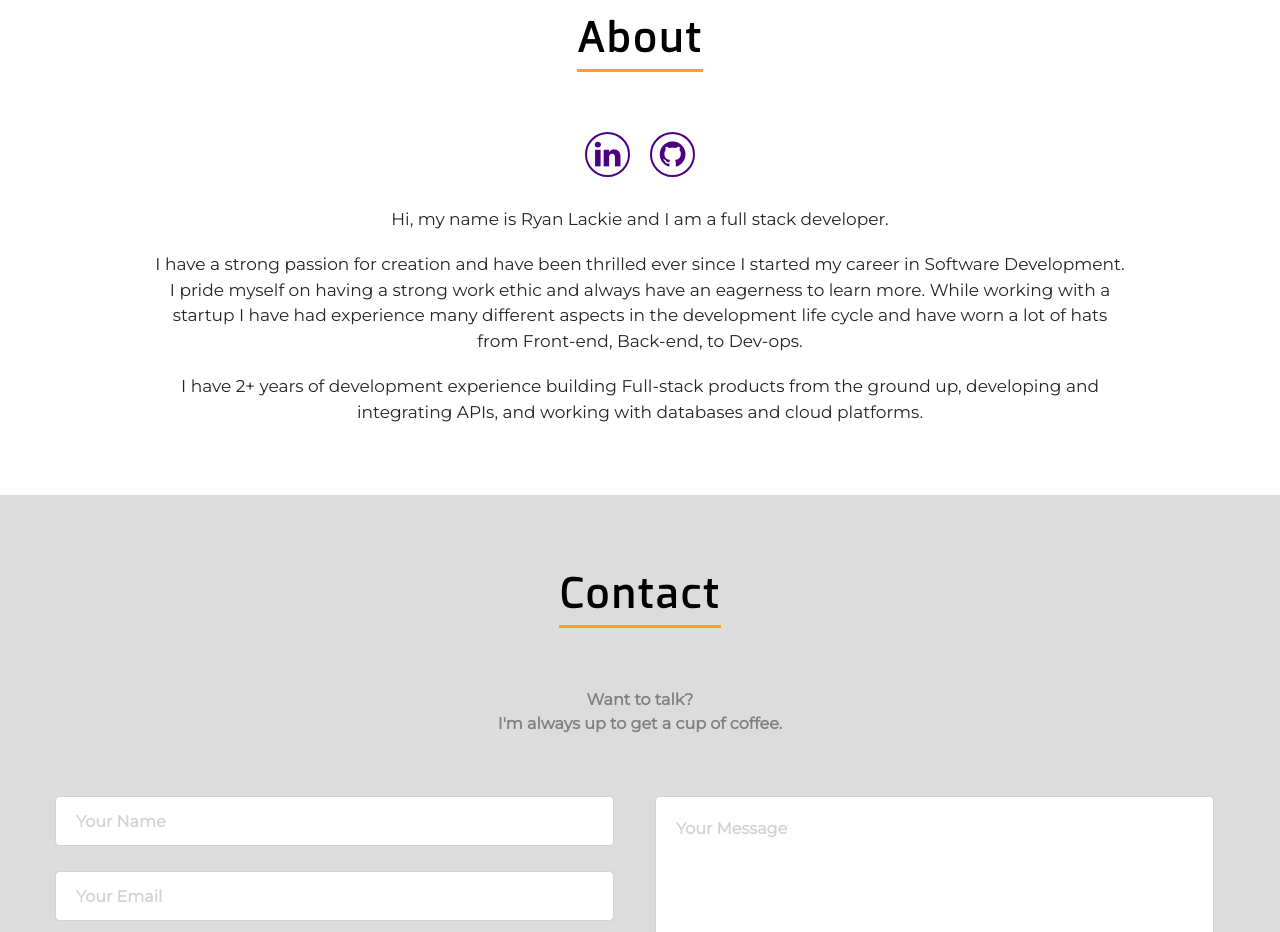
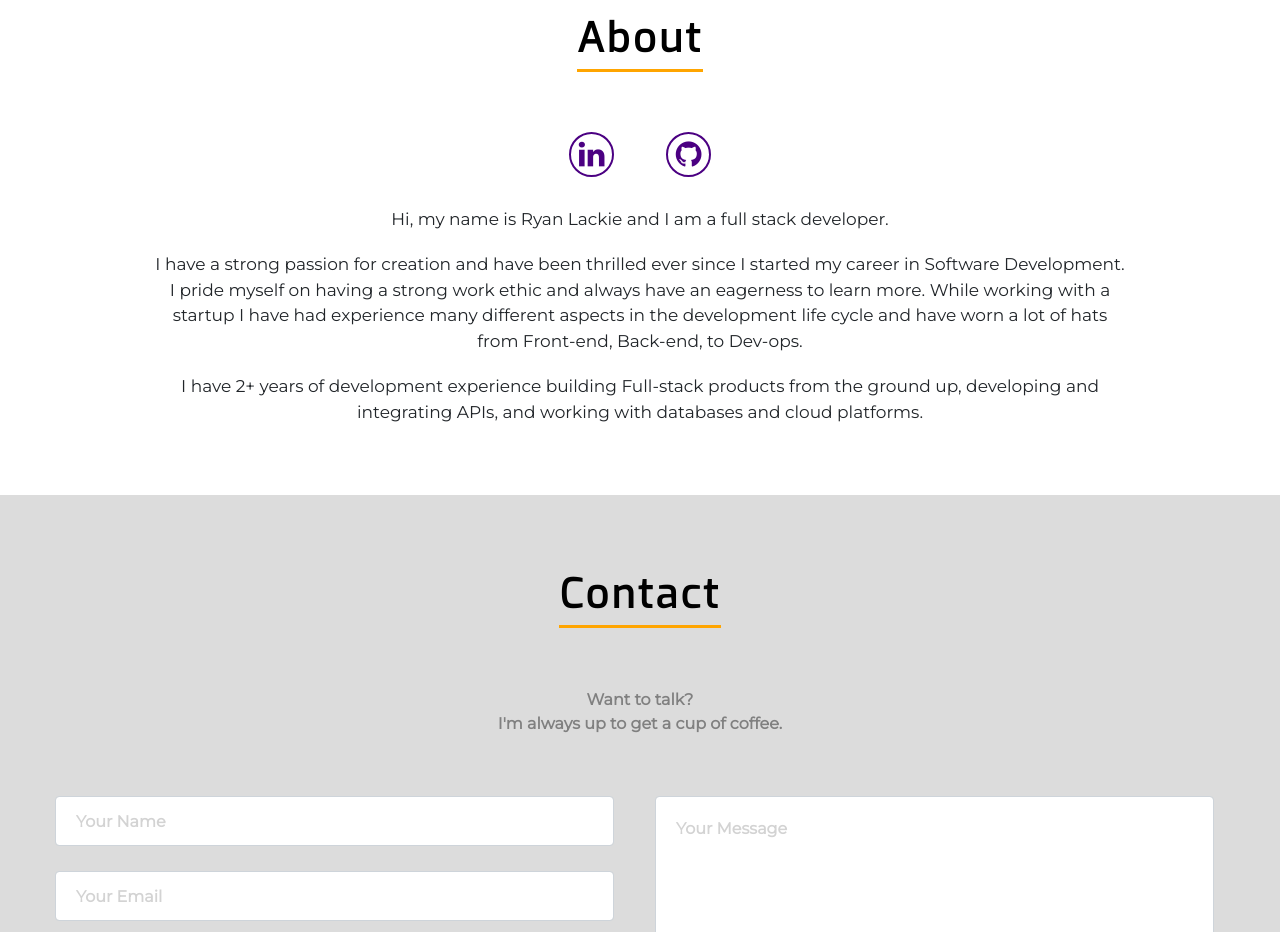
Before and after one commit to RyanLackie/ryanlackie-portfolio, a React (Create React App) app: page / in a window 1280 px wide. Shown: the part 3200-4132 px from the top of the page. Built offline with nearby package versions, Linux system fonts and the light colour scheme.

Commit message:
5/1 Update
Centering icons in about page

```diff
--- a/src/components/css/About.scss
+++ b/src/components/css/About.scss
@@ -1,7 +1,7 @@
 $forground: indigo;
 $background: white;
 .About .icons {
-    width: 500px;
+    width: 100%;
     margin: 0px auto 30px auto;
     text-align: center;
 }
```
